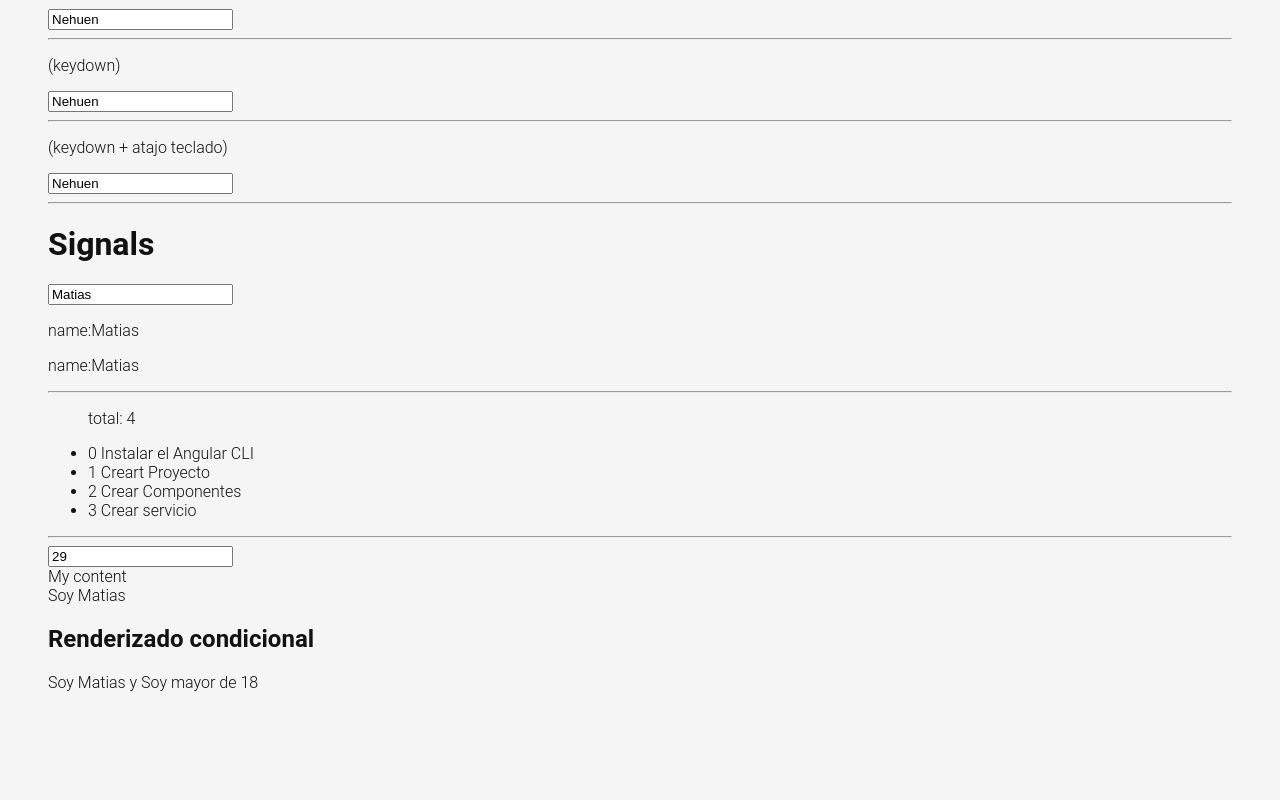
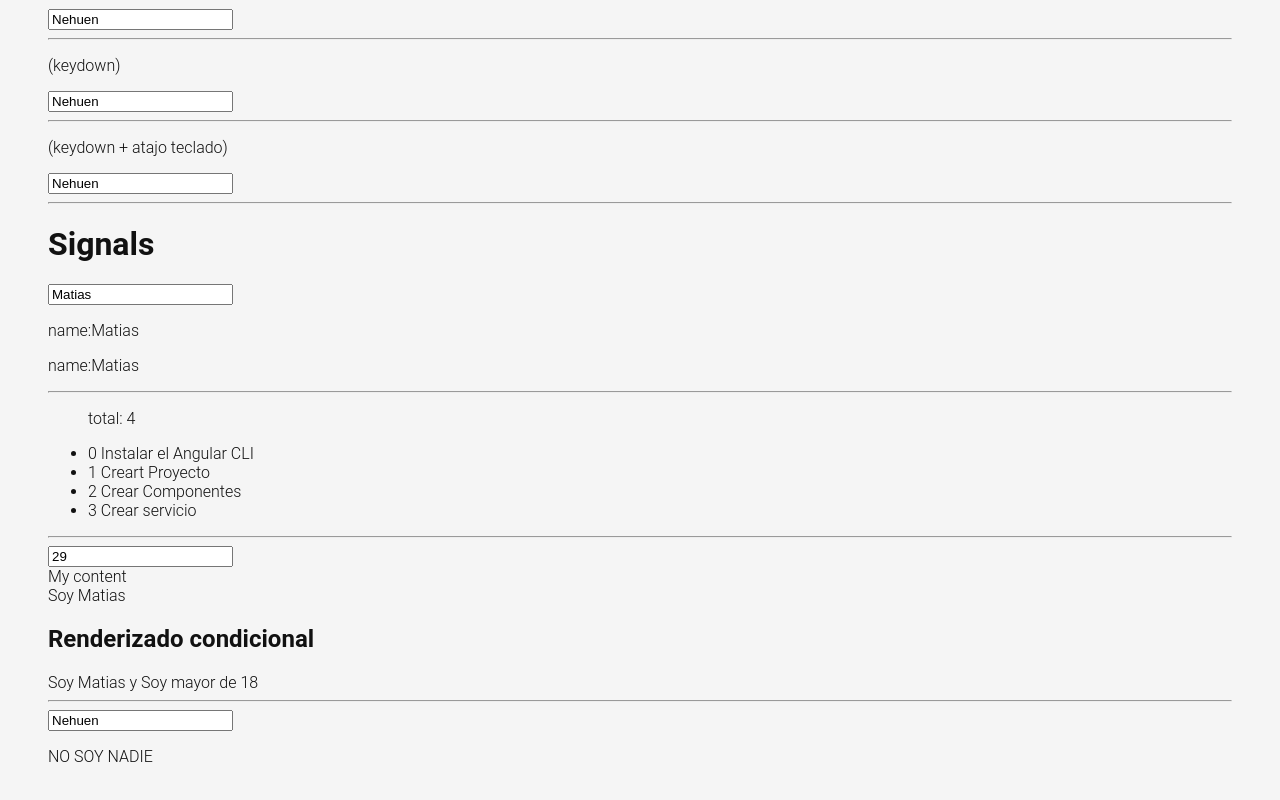
Before and after one commit to MNATorres/cursoAngular, an Angular app: page /labs in a window 1280 px wide. Shown: the part 1323-2123 px from the top of the page. Before the commit the page ends 2063 px from the top, so only its background shows below. Built offline with nearby package versions, Linux system fonts and the light colour scheme.

Commit message:
ngSwithc, ngSwitchCase

```diff
--- a/src/app/pages/home/home.component.html
+++ b/src/app/pages/home/home.component.html
@@ -63,15 +63,12 @@
     <!-- This footer should be hidden by default and shown when there are todos -->
     <footer class="footer">
       <!-- This should be `0 items left` by default -->
-      <span class="todo-count" *ngIf="tasks().length > 1; else elseCount"
-        ><strong>{{ tasks().length }}</strong> items
+      <span class="todo-count"
+        ><strong>{{ tasks().length }}</strong>
+
+        <span *ngIf="tasks().length === 1; else elseCount">item</span>
+        <ng-template #elseCount> items </ng-template>
       </span>
-      <ng-template #elseCount>
-        <span class="todo-count">
-          <strong>{{ tasks().length }}</strong> item
-        </span>
-      </ng-template>
-
       <!-- Remove this if you don't implement routing -->
       <ul class="filters">
         <li>
--- a/src/app/pages/labs/labs.component.html
+++ b/src/app/pages/labs/labs.component.html
@@ -75,4 +75,14 @@
   <ng-template #elseBlock>
     Soy Nehuen y soy menor de 18
   </ng-template>
+
+  <hr/>
+  <input type="text" [value]="person().name" (change)="changeName($event)" />
+  <div [ngSwitch]="person().name">
+    <p *ngSwitchCase="'matias'">yo soy Matias</p>
+    <p *ngSwitchCase="'nehuen'">yo soy Nehuen</p>
+    <p *ngSwitchCase="'andres'">yo soy Andres</p>
+    <p *ngSwitchCase="'torres'">yo soy Torres</p>
+    <p *ngSwitchDefault>NO SOY NADIE</p>
+  </div>
 </div>
--- a/src/app/pages/labs/labs.component.ts
+++ b/src/app/pages/labs/labs.component.ts
@@ -53,4 +53,15 @@ export class LabsComponent {
      }
     })
   }
+
+  changeName(event: Event) {
+    const input = event.target as HTMLInputElement;
+    const newValue = input.value;
+    this.person.update(prevState => {
+     return {
+      ...prevState,
+      name: newValue
+     }
+    })
+  }
 }
```
